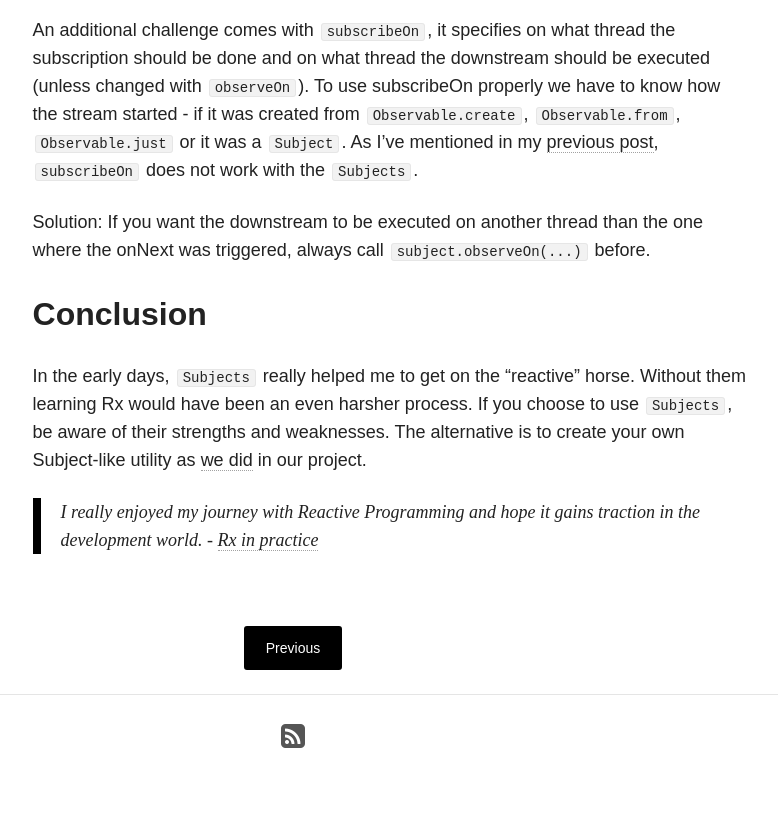
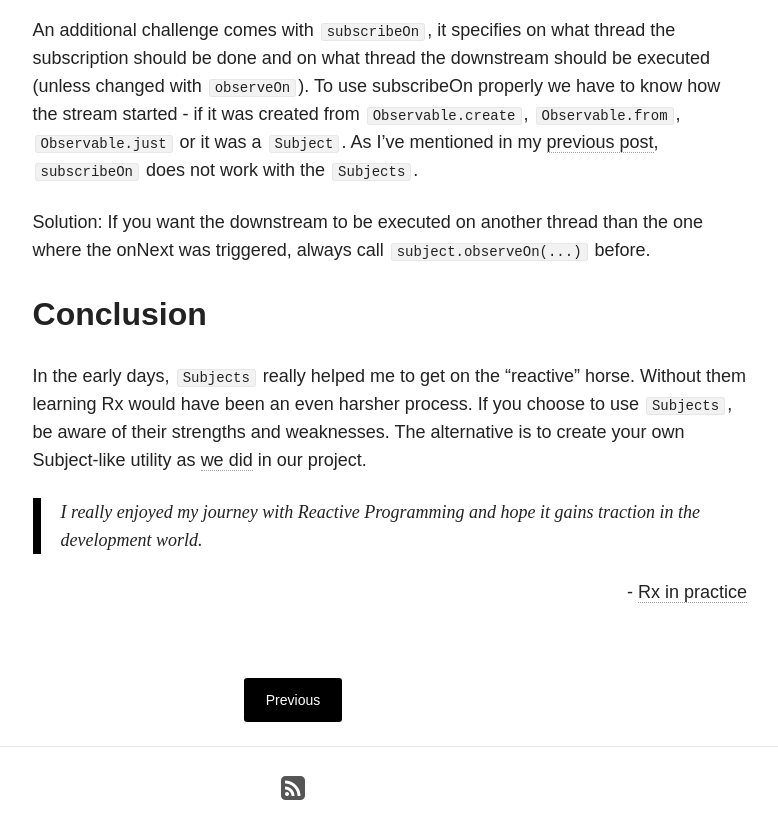
Before and after one commit to upday/upday.github.io, a Jekyll site: the page built from _posts/blog/2016-07-18-subjects.md, in a window 1280 px wide and 900 px high, scrolled down 4153 px. Shown: the top 839 px of the window, without its empty margins (347-1125 px from the left). Built offline with Jekyll 4.4.1, drawn with Linux system fonts in a browser that asks for light colours; nearby versions of some CDN libraries.

Commit message:
Alignment changes

```diff
--- a/_posts/blog/2016-07-18-subjects.md
+++ b/_posts/blog/2016-07-18-subjects.md
@@ -134,4 +134,7 @@ If you choose to use ``Subjects``, be aware of their strengths and weaknesses.
 The alternative is to create your own Subject-like utility as <a href="https://github.com/upday/RxProxy">we did</a> in our project.
 
 
->I really enjoyed my journey with Reactive Programming and hope it gains traction in the development world. -  <a href="http://futurice.com/blog/reactive-c-number-in-practice">Rx in practice</a>
+>I really enjoyed my journey with Reactive Programming and hope it gains traction in the development world.
+<p align="right">
+-  <a href="http://futurice.com/blog/reactive-c-number-in-practice">Rx in practice</a>
+</p>
```
